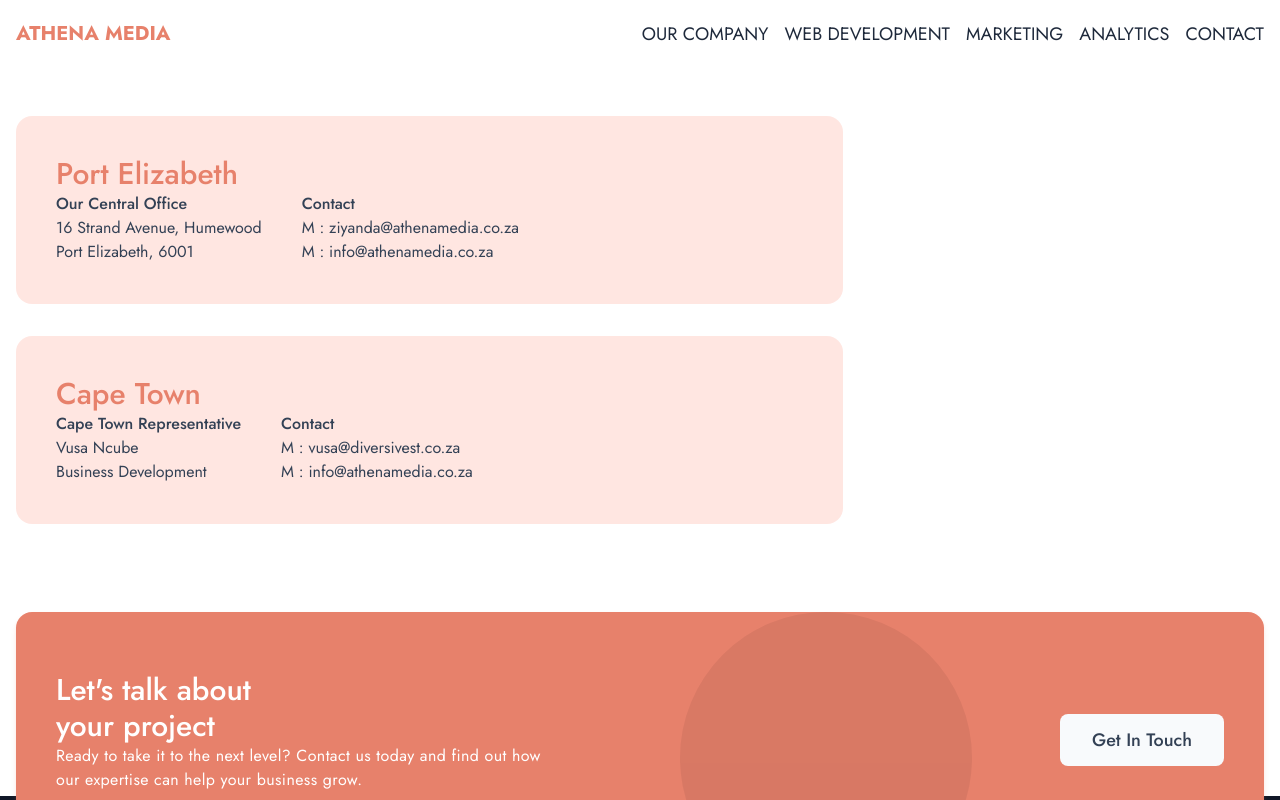
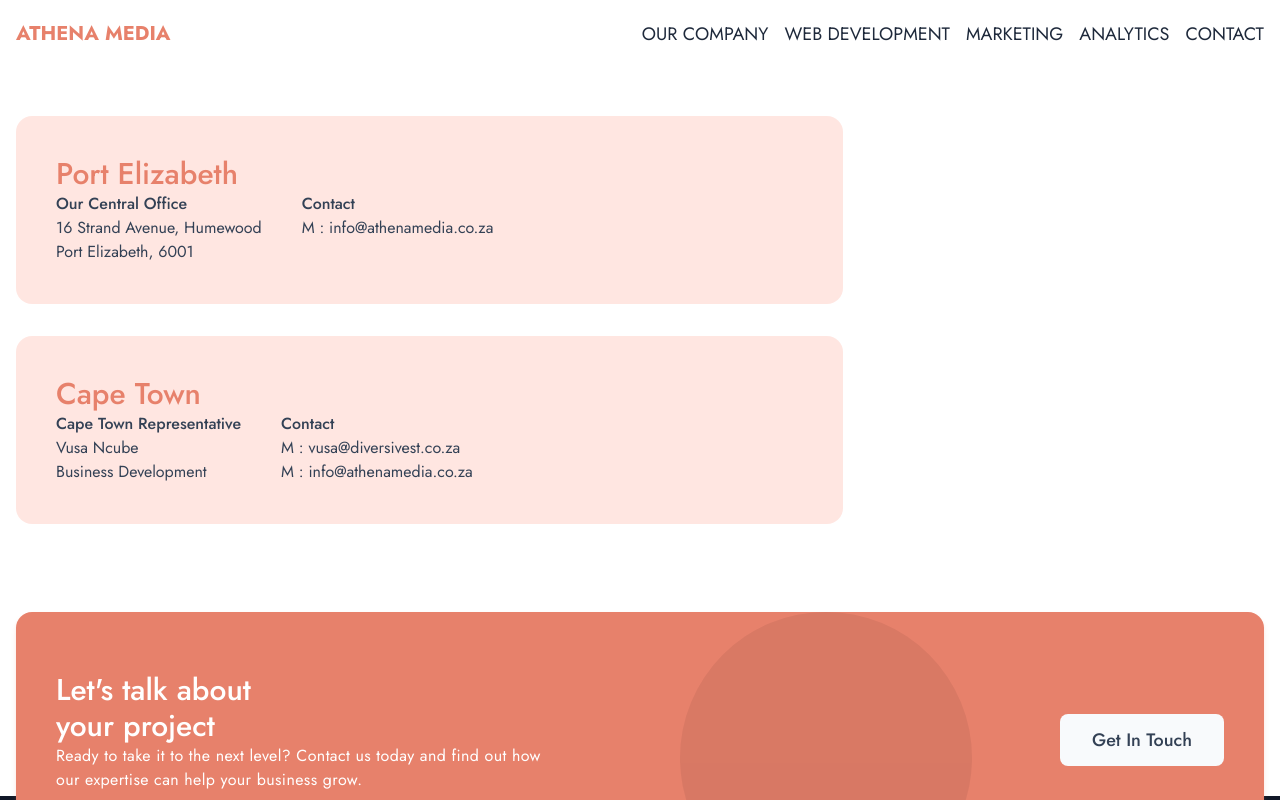
Before and after one commit to PhilaniNcube/athenamedia, a Next.js app: page /location in a window 1280 px wide. Shown: the top 800 px of the page. Built offline with nearby package versions, Linux system fonts and the light colour scheme.

Commit message:
updated contact details

```diff
--- a/components/Location/Locations.tsx
+++ b/components/Location/Locations.tsx
@@ -17,7 +17,7 @@ const Locations = () => {
             <div className="text-slate-700 text-md">
               <h4 className="font-medium">Contact</h4>
 
-              <p>M : ziyanda@athenamedia.co.za</p>
+
               <p>M : info@athenamedia.co.za</p>
             </div>
           </div>
```
